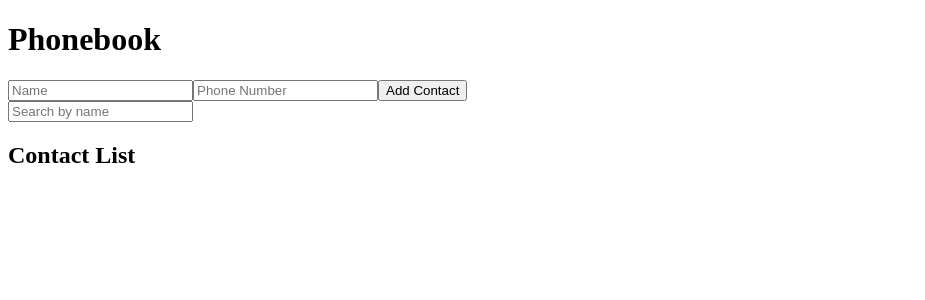
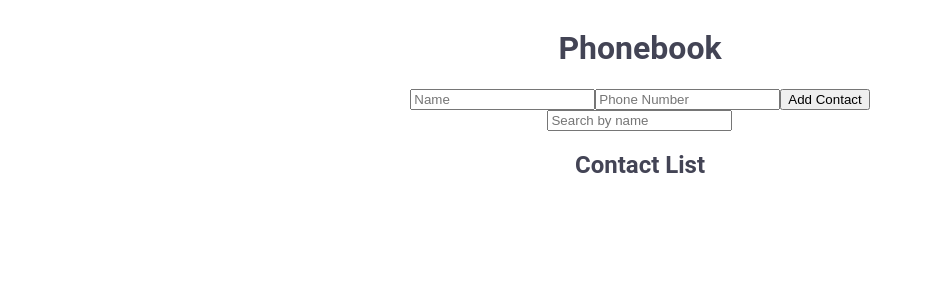
Before and after one commit to ViktoriiaYakaba/goit-react-hw-06, a React (Vite) app: page / in a window 1280 px wide. Shown: the top 300 px of the page, without its empty margins (0-925 px from the left). Built offline with nearby package versions, Linux system fonts and the light colour scheme.

Commit message:
update app.css

```diff
--- a/src/components/App.css
+++ b/src/components/App.css
@@ -0,0 +1,11 @@
+body {
+    background-color: #FFFFFF;
+    color: #434455;
+    font-family: 'Roboto', sans-serif;
+    font-style: none;
+    min-height: 100vh;
+    display: flex;
+    justify-content: center;
+    text-align: center;
+    gap: 20px;
+}
--- a/src/components/App.jsx
+++ b/src/components/App.jsx
@@ -1,6 +1,7 @@
 import ContactForm from "./ContactForm";
 import SearchBox from "./SearchBox";
 import ContactList from "./ContactsList";
+import './App.css';
 
 
 const App = () => {
```
